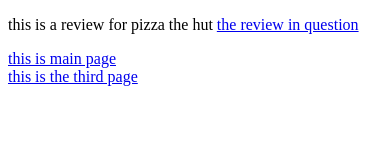
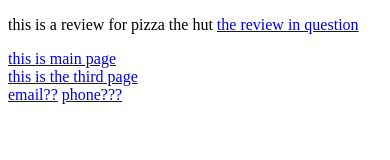
Before and after one commit to Zac234/Okotoks-Pizza, a plain HTML site: page secondpage.html in a window 390 px wide. Drawn offline with Linux system fonts and the light colour scheme.

Commit message:
added email and phone number

```diff
--- a/secondpage.html
+++ b/secondpage.html
@@ -20,5 +20,7 @@
     <div>
         <a href="thirdpage.html">this is the third page</a>
     </div>
+    <a target _blank href="info@okotokspizza.ca">email??</a>
+    <a phone  (403) 555-5555 href=" (403) 555-5555">phone???</a>
 </body>
 </html>
```
